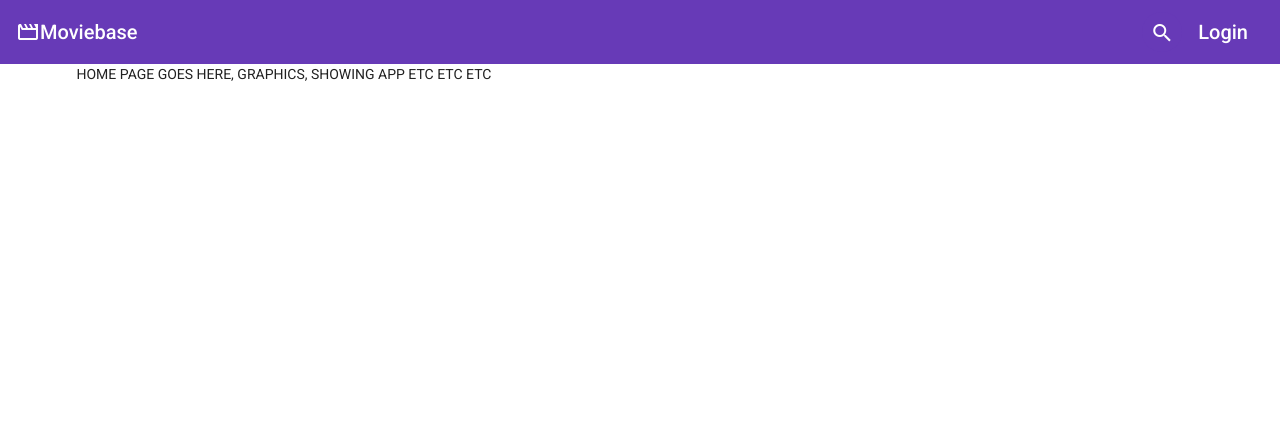
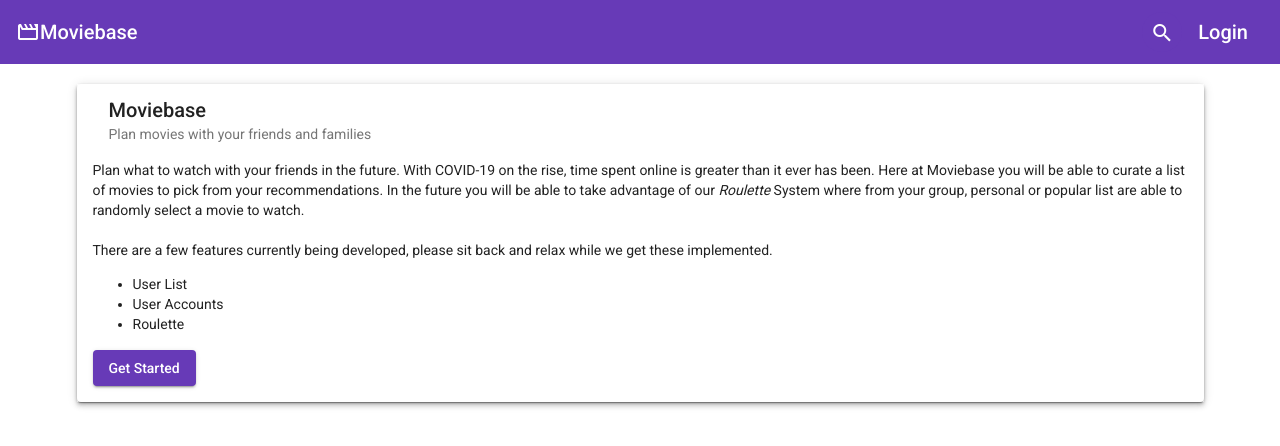
Before and after one commit to oobohP/moviebase, an Angular app in the folder ui/: page / in a window 1280 px wide. Shown: the top 446 px of the page. Built offline with nearby package versions, Linux system fonts and the light colour scheme.

Commit message:
added search bar service, opens search bar when user clicks get started

```diff
--- a/ui/src/app/app.component.html
+++ b/ui/src/app/app.component.html
@@ -1,6 +1,5 @@
 <app-navbar></app-navbar>
 
-<!-- potentially swap to bootstrap? -->
 <div class="ui container">
   <router-outlet></router-outlet>
 </div>
--- /dev/null
+++ b/ui/src/app/core/services/search-status.service.ts
@@ -0,0 +1,17 @@
+import { Injectable } from '@angular/core';
+import { BehaviorSubject } from 'rxjs';
+
+@Injectable({
+  providedIn: 'root'
+})
+export class SearchStatusService {
+
+  private searchStatus = new BehaviorSubject<boolean>(false);
+  currentSearchStatus = this.searchStatus.asObservable();
+
+  constructor() { }
+
+  changeSearchStatus(status: boolean) {
+    this.searchStatus.next(status);
+  }
+}
--- a/ui/src/app/pages/home/home.component.html
+++ b/ui/src/app/pages/home/home.component.html
@@ -1 +1,27 @@
-HOME PAGE GOES HERE, GRAPHICS, SHOWING APP ETC ETC ETC
+<div style="margin-top: 20px;" class="mat-elevation-z4">
+  <mat-card>
+    <mat-card-header>
+      <mat-card-title>Moviebase</mat-card-title>
+      <mat-card-subtitle>Plan movies with your friends and families</mat-card-subtitle>
+    </mat-card-header>
+
+    <mat-card-content>
+      <p>
+        Plan what to watch with your friends in the future. With COVID-19 on the rise, time spent online
+        is greater than it ever has been. Here at Moviebase you will be able to curate a list of movies
+        to pick from your recommendations. In the future you will be able to take advantage of our
+        <i>Roulette</i> System where from your group, personal or popular list are able to randomly select
+        a movie to watch.
+        <br><br>
+        There are a few features currently being developed, please sit back and relax while we get
+        these implemented.
+      </p>
+      <ul>
+        <li>User List</li>
+        <li>User Accounts</li>
+        <li>Roulette</li>
+      </ul>
+    </mat-card-content>
+    <button mat-raised-button color="primary" (click)="onClick(true)">Get Started</button>
+  </mat-card>
+</div>
--- a/ui/src/app/pages/home/home.component.ts
+++ b/ui/src/app/pages/home/home.component.ts
@@ -1,3 +1,4 @@
+import { SearchStatusService } from './../../core/services/search-status.service';
 import { Component, OnInit } from '@angular/core';
 
 @Component({
@@ -7,9 +8,15 @@ import { Component, OnInit } from '@angular/core';
 })
 export class HomeComponent implements OnInit {
 
-  constructor() { }
+  constructor(
+    private searchStatusService: SearchStatusService
+  ) { }
 
   ngOnInit(): void {
   }
 
+  // Onclick changes that state of the navbar search and shows the navbar when user clicks get started
+  onClick(status: boolean) {
+    this.searchStatusService.changeSearchStatus(status);
+  }
 }
--- a/ui/src/app/shared/navbar/navbar.component.ts
+++ b/ui/src/app/shared/navbar/navbar.component.ts
@@ -1,3 +1,4 @@
+import { SearchStatusService } from './../../core/services/search-status.service';
 import { Component, OnInit } from '@angular/core';
 
 @Component({
@@ -5,12 +6,18 @@ import { Component, OnInit } from '@angular/core';
   templateUrl: './navbar.component.html',
   styleUrls: ['./navbar.component.scss']
 })
-export class NavbarComponent implements OnInit{
+export class NavbarComponent implements OnInit {
 
   showSearch: boolean;
 
-  ngOnInit(): void {
+  constructor(
+    private searchStatus: SearchStatusService
+  ) { }
 
+  ngOnInit() {
+    this.searchStatus.currentSearchStatus.subscribe(response => {
+      this.showSearch = response;
+    });
   }
 
   // onSearchClick toggles the search bar and changes the search icon to X
--- a/ui/src/app/shared/search/search-bar.component.html
+++ b/ui/src/app/shared/search/search-bar.component.html
@@ -1,4 +1,4 @@
-<div class="ui segment icon search">
+<div class="ui segment search">
   <div class="field">
     <form [formGroup]="searchForm" class="ui form">
       <input
```
